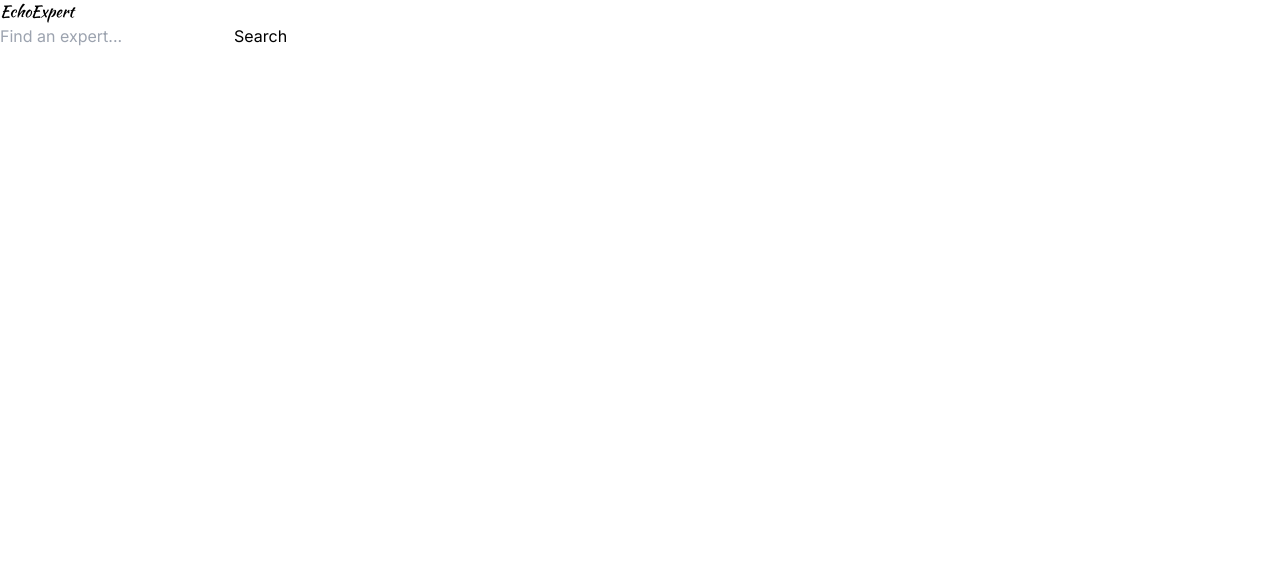
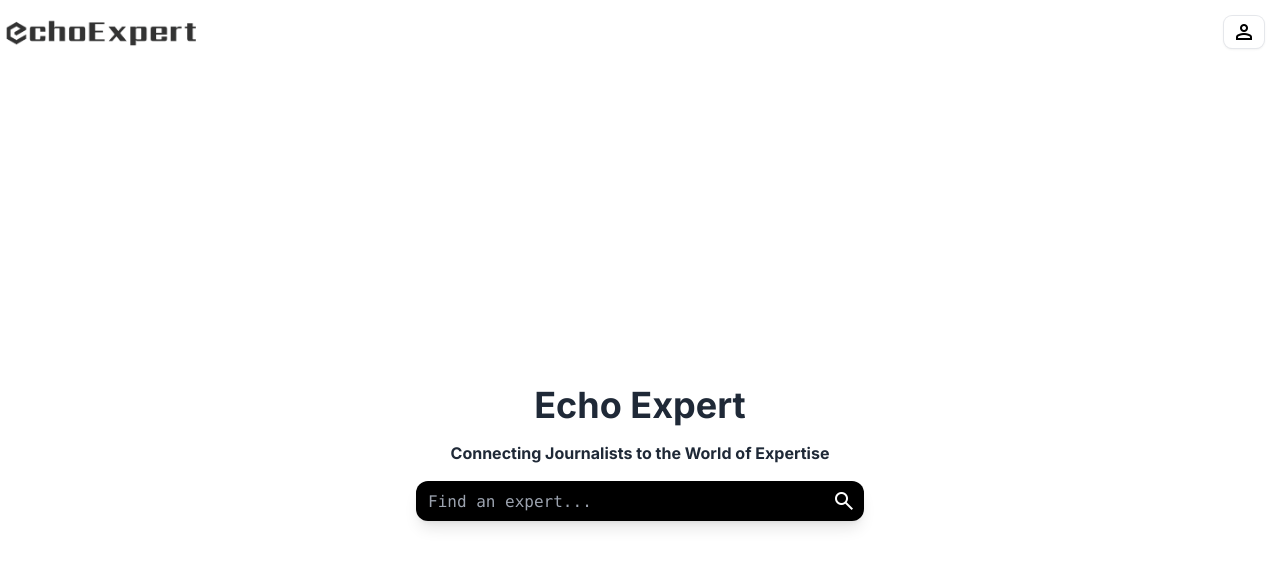
Before and after one commit to ConnieLuksc/Source-Identification, a Next.js app: page / in a window 1280 px wide. Shown: the top 566 px of the page. Built offline with nearby package versions, Linux system fonts and the light colour scheme.

Commit message:
Add search bar

```diff
--- a/app/components/Header.tsx
+++ b/app/components/Header.tsx
@@ -1,12 +1,41 @@
-import Head from 'next/head';
-
+import Link from "next/link"
 export default function Header() {
   return (
     <>
-      <Head>
-        <link href="https://fonts.googleapis.com/css2?family=Kaushan+Script&display=swap" rel="stylesheet" />
-      </Head>
-      <h1 className="font-kaushan">EchoExpert</h1>
+      <header
+        className="top-0 sticky z-20 w-full flex flex-row animate-in fade-in slide-in-from-top-4 duration-1000 ease-in-out"
+      >
+        <>
+        <Link
+          className="items-left flex flex-row justify-center pt-4"
+          href="/"
+        >
+          <img
+            src="/Logo.png"
+            alt="EchoExpert Logo"
+            width="200"
+            height="200"
+          />
+        </Link>
+
+
+        <button
+          className="fixed top-0 right-0 m-4 flex flex-row flex-shrink-0 items-center justify-center rounded-lg truncate transition duration-200 ease-out disabled:pointer-events-auto disabled:opacity-50 bg-white shadow ring-1 ring-gray-200 hover:bg-gray-50 px-2.5 sm:px-2 py-2 h-9 sm:h-8 sm:text-sm rounded-lg font-medium input-focus-ring select-none"
+          type="button"
+          id="account-button"
+          aria-haspopup="menu"
+          aria-expanded="false"
+        >
+          <span className="material-symbols-outlined">
+          person
+          </span>
+        </button>
+        </>
+
+
+      </header>
+
+
     </>
   );
 }
--- a/app/components/SearchBar.tsx
+++ b/app/components/SearchBar.tsx
@@ -1,9 +1,27 @@
-
 export default function SearchBar() {
   return (
-    <div>
-      <input type="text" placeholder="Find an expert..." />
-      <button type="submit">Search</button>
+    <div className="flex flex-col justify-center items-center h-screen">
+      <h1 className="flex text-4xl font-bold text-gray-800 mb-4">Echo Expert</h1>
+      <h3 className="flex text-1xl font-bold text-gray-800 mb-4"> Connecting Journalists to the World of Expertise </h3>
+
+      <form className="flex w-full max-w-md flex-row items-center rounded-xl bg-black px-1 shadow-lg">
+        <input
+          autoComplete="off"
+          type="text"
+          placeholder="Find an expert..."
+          className="h-10 w-full resize-none bg-transparent px-2 font-mono text-base text-white placeholder:text-gray-400 border-0 outline-none ring-0 focus:ring-0 transition-all duration-300"
+          name="search"
+        />
+        <button
+          type="submit"
+          aria-disabled="false"
+          className="flex aspect-square h-8 w-8 items-center justify-center rounded-lg text-white outline-0 ring-0 hover:bg-white/25 focus-visible:bg-white/25"
+        >
+          <span className="material-symbols-outlined">
+            search
+          </span>
+        </button>
+      </form>
     </div>
   );
-};
+}
--- a/app/layout.tsx
+++ b/app/layout.tsx
@@ -15,7 +15,11 @@
   children: React.ReactNode
 }) {
   return (
+
     <html lang="en">
+      <head>
+        <link rel="stylesheet" href="https://fonts.googleapis.com/css2?family=Material+Symbols+Outlined:opsz,wght,FILL,GRAD@20..48,100..700,0..1,-50..200" />
+      </head>
       <body className={inter.className}>{children}</body>
     </html>
   )
```
Also changed, not shown: public/Logo.png (added).
